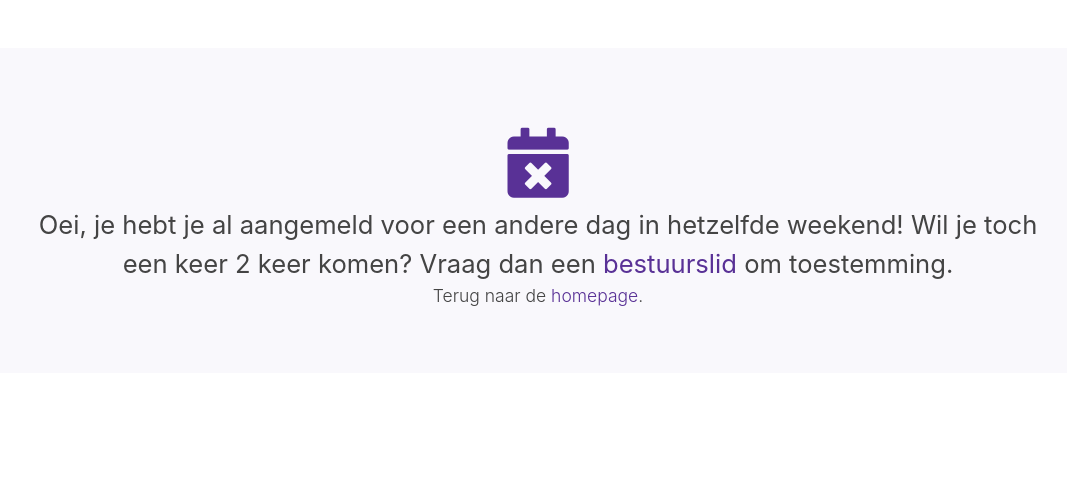
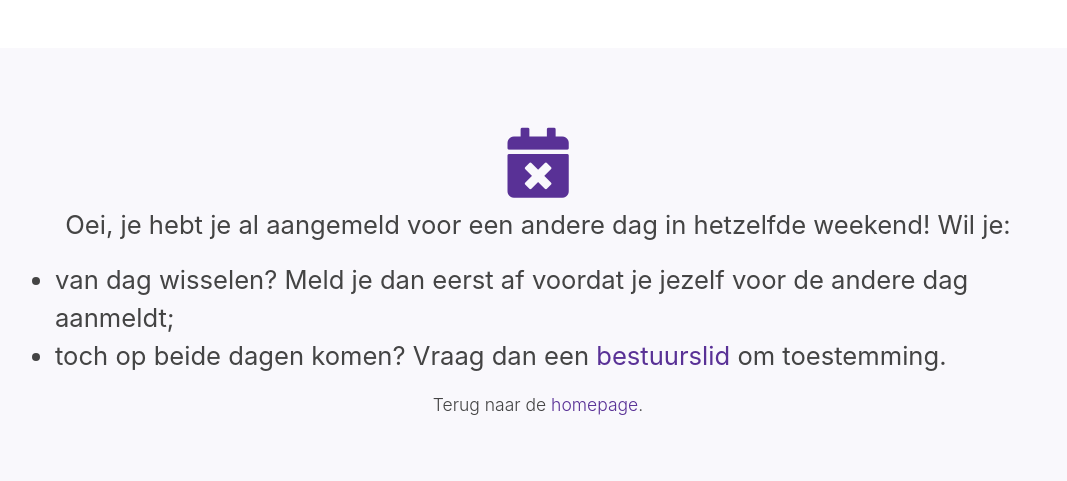
Before and after one commit to djoamersfoort/aanmelden, a Django app: template aanmelden/templates/only_once.html in a window 1280 px wide. Shown: the part 94-575 px from the top of the page, without its empty margins (102-1169 px from the left). Run offline with Django 3.2, Linux system fonts and the light colour scheme; the template is opened without the code that fills it, so the values that code supplies are empty; some libraries are stand-ins or nearby versions.

Commit message:
chore: clarify the only_once page information (#14)

```diff
--- a/aanmelden/static/css/style.css
+++ b/aanmelden/static/css/style.css
@@ -5,3 +5,9 @@
 .h-title {
     font-size: 1.6rem;
 }
+
+.h-title ul {
+    width: fit-content;
+    margin: 1rem auto;
+    text-align: left;
+}
--- a/aanmelden/templates/only_once.html
+++ b/aanmelden/templates/only_once.html
@@ -6,8 +6,11 @@
 <div class="container text-center">
     <div class="jumbotron mt-md-5 mt-3">
         <i class="fas fa-calendar-times fa-5x mt-3 text-primary"></i>
-        <div class="mt-2 h-title">Oei, je hebt je al aangemeld voor een andere dag in hetzelfde weekend!
-            Wil je toch een keer 2 keer komen? Vraag dan een <a href="https://www.djoamersfoort.nl/organisatie/bestuur/">bestuurslid</a> om toestemming.
+        <div class="mt-2 h-title">Oei, je hebt je al aangemeld voor een andere dag in hetzelfde weekend! Wil je:
+            <ul>
+                <li>van dag wisselen? Meld je dan eerst af voordat je jezelf voor de andere dag aanmeldt;</li>
+                <li>toch op beide dagen komen? Vraag dan een <a href="https://www.djoamersfoort.nl/organisatie/bestuur/">bestuurslid</a> om toestemming.</li>
+            </ul>
         </div>
         <div class="lead">Terug naar de <a href="{% url 'main' %}">homepage</a>.</div>
     </div>
```
